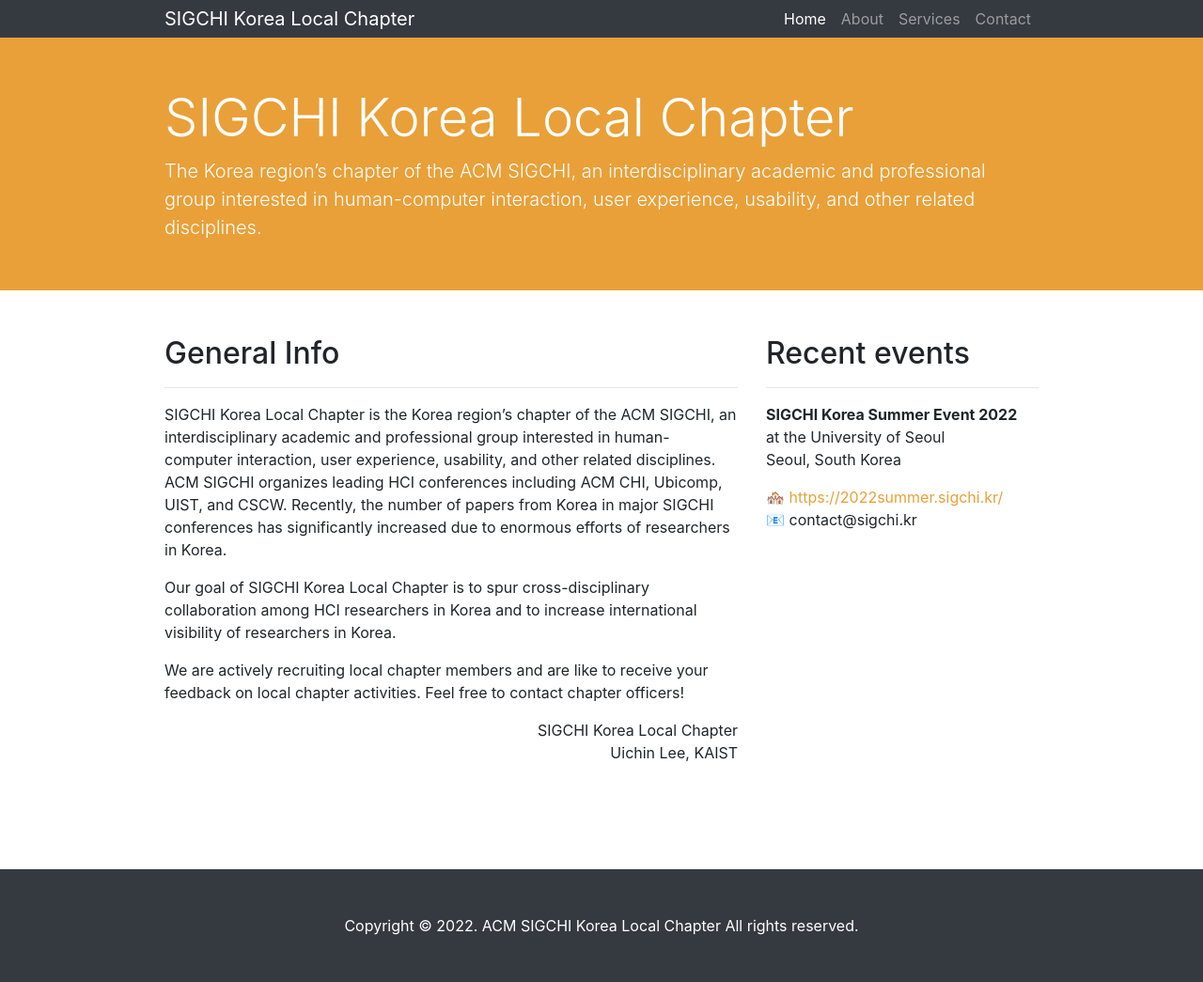
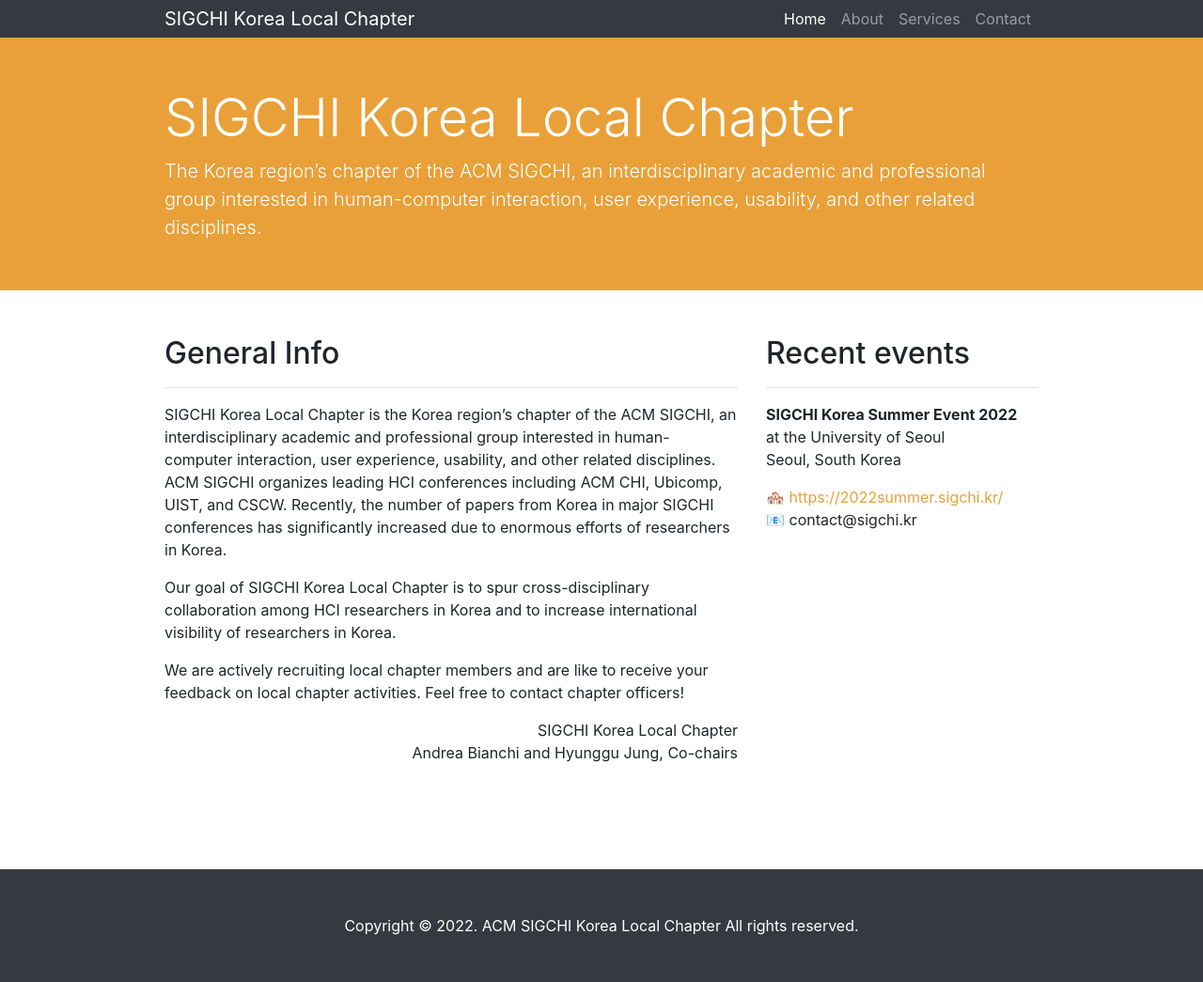
Before and after one commit to sigchikr/sigchikr.github.io, a Jekyll site: the page built from index.html, in a window 1280 px wide. Shown: the whole page at 94% size. Built offline with Jekyll 4.4.1, drawn with Linux system fonts in a browser that asks for light colours.

Commit message:
index updated.

```diff
--- a/index.html
+++ b/index.html
@@ -18,7 +18,7 @@
     <!-- <a class="btn btn-primary btn-lg" href="#">Call to Action &raquo;</a>-->
     <p style="text-align: right;">
      SIGCHI Korea Local Chapter<br />
-     Uichin Lee, KAIST
+     Andrea Bianchi and Hyunggu Jung, Co-chairs
     </p>
   </div>
   {% include sidebar.html %}
```
